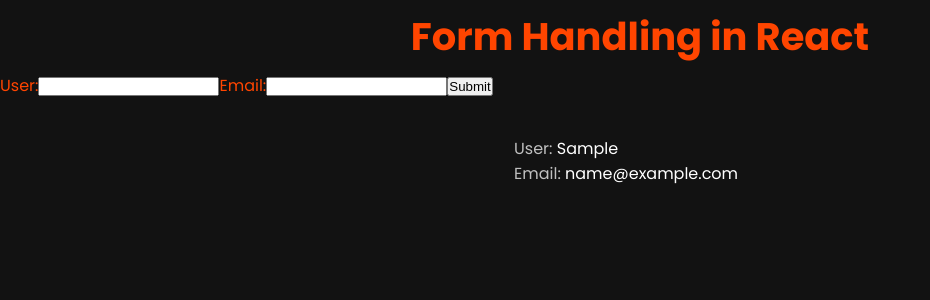
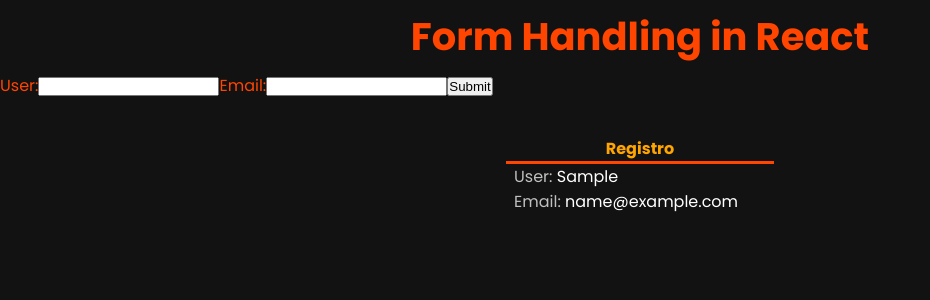
Before and after one commit to Espadv69/Form-Handler, a React (Vite) app: page / in a window 1280 px wide. Both pictures are taken after typing "Sample", "name@example.com" into the empty fields and a click on the button "Submit". Shown: the top 300 px of the page, without its empty margins (0-930 px from the left). Built offline with nearby package versions, Linux system fonts and the light colour scheme.

Commit message:
Add header to user data display for better context

```diff
--- a/src/App.jsx
+++ b/src/App.jsx
@@ -17,6 +17,7 @@
 
       {userData && (
         <div className="userData">
+          <h4 className='h4-userData'>Registro</h4>
           <p className="p-userData">
             User: <span>{userData.user}</span>
           </p>
```
